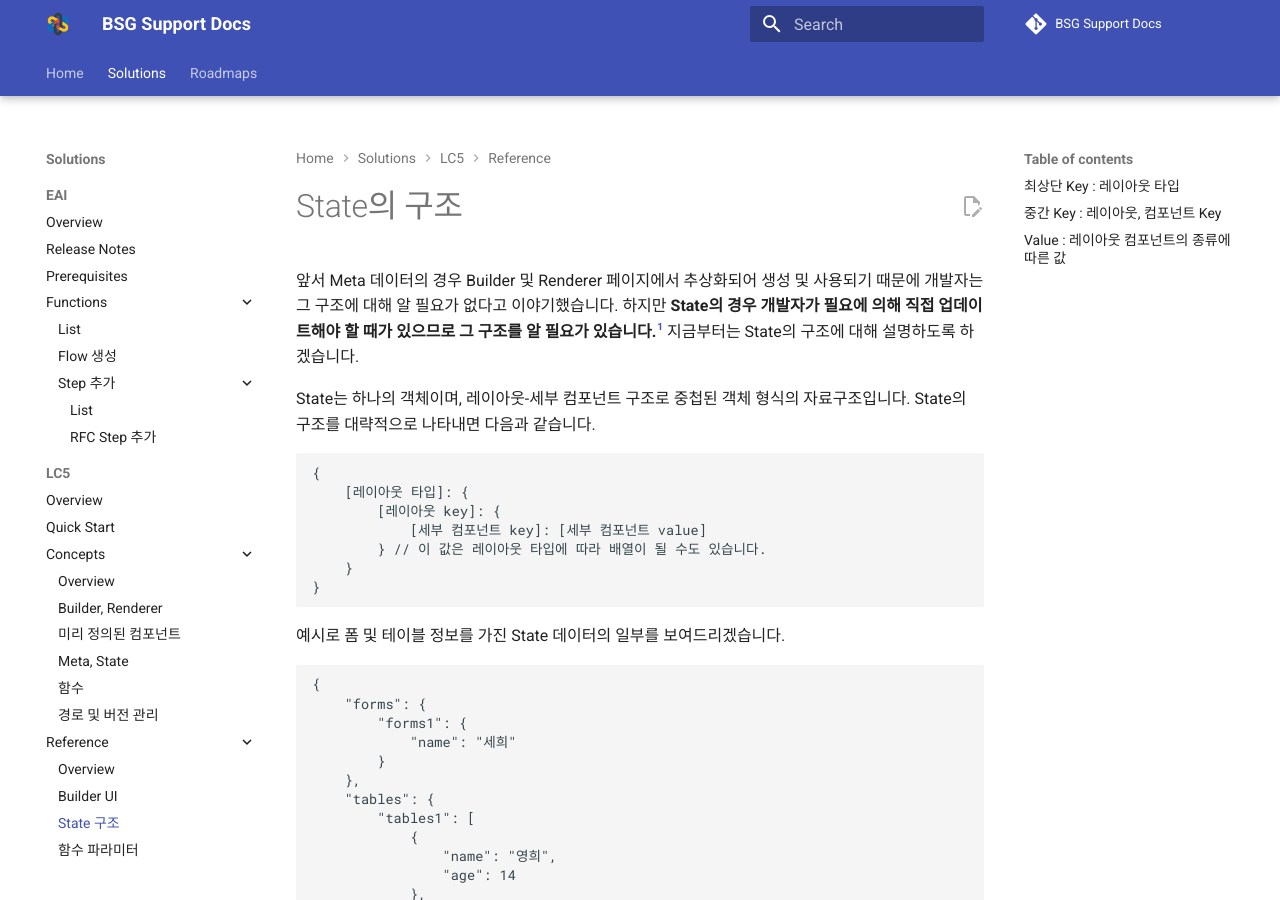
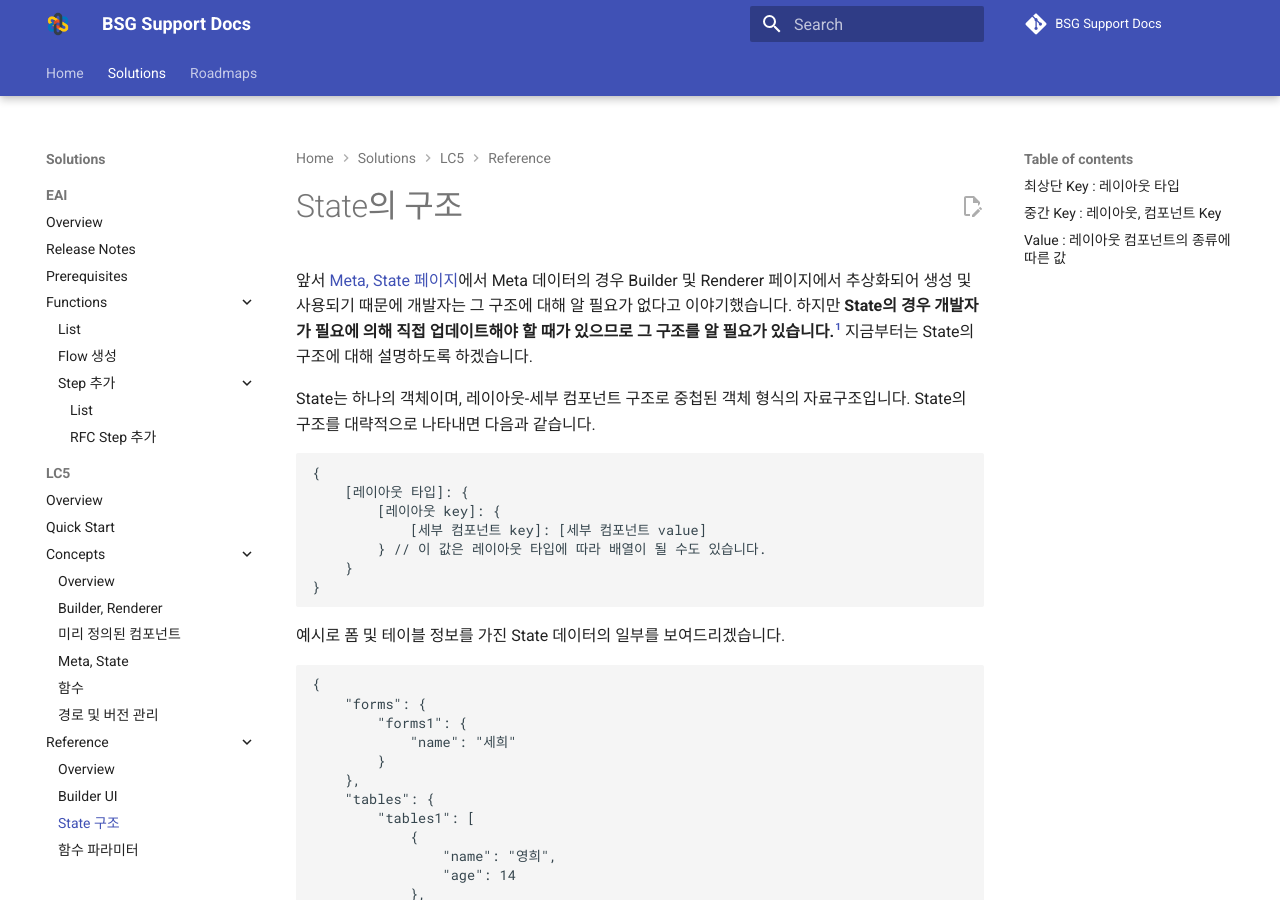
Before and after one commit to bsgp/docs, an MkDocs documentation site: the page built from docs/lc5/reference/state.md, in a window 1280 px wide and 900 px high. Built offline with MkDocs 1.6.1 and Material for MkDocs 9.7.7, drawn with Linux system fonts in a browser that asks for light colours; comment, search, counter and statistics services are not loaded.

Commit message:
fix(lc5) : state 구조 페이지 소개글 수정

```diff
--- a/docs/lc5/reference/state.md
+++ b/docs/lc5/reference/state.md
@@ -1,6 +1,6 @@
 # State의 구조
 
-앞서 Meta 데이터의 경우 Builder 및 Renderer 페이지에서 추상화되어 생성 및 사용되기 때문에 개발자는 그 구조에 대해 알 필요가 없다고 이야기했습니다. 하지만 **State의 경우 개발자가 필요에 의해 직접 업데이트해야 할 때가 있으므로 그 구조를 알 필요가 있습니다.[^1]** 지금부터는 State의 구조에 대해 설명하도록 하겠습니다.
+앞서 [Meta, State 페이지](/lc5/concepts/meta_state)에서 Meta 데이터의 경우 Builder 및 Renderer 페이지에서 추상화되어 생성 및 사용되기 때문에 개발자는 그 구조에 대해 알 필요가 없다고 이야기했습니다. 하지만 **State의 경우 개발자가 필요에 의해 직접 업데이트해야 할 때가 있으므로 그 구조를 알 필요가 있습니다.[^1]** 지금부터는 State의 구조에 대해 설명하도록 하겠습니다.
 
 State는 하나의 객체이며, 레이아웃-세부 컴포넌트 구조로 중첩된 객체 형식의 자료구조입니다. State의 구조를 대략적으로 나타내면 다음과 같습니다.
 
```
